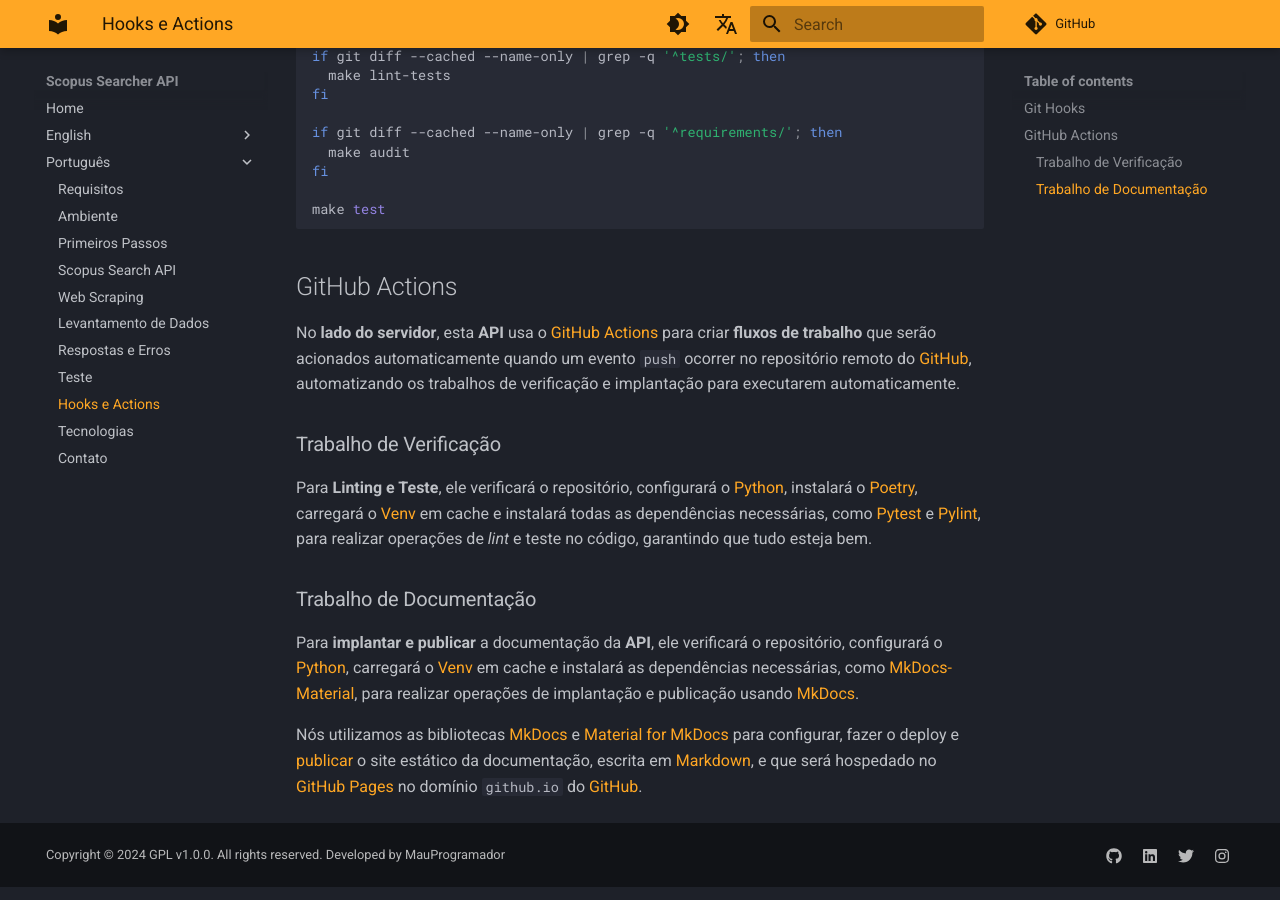
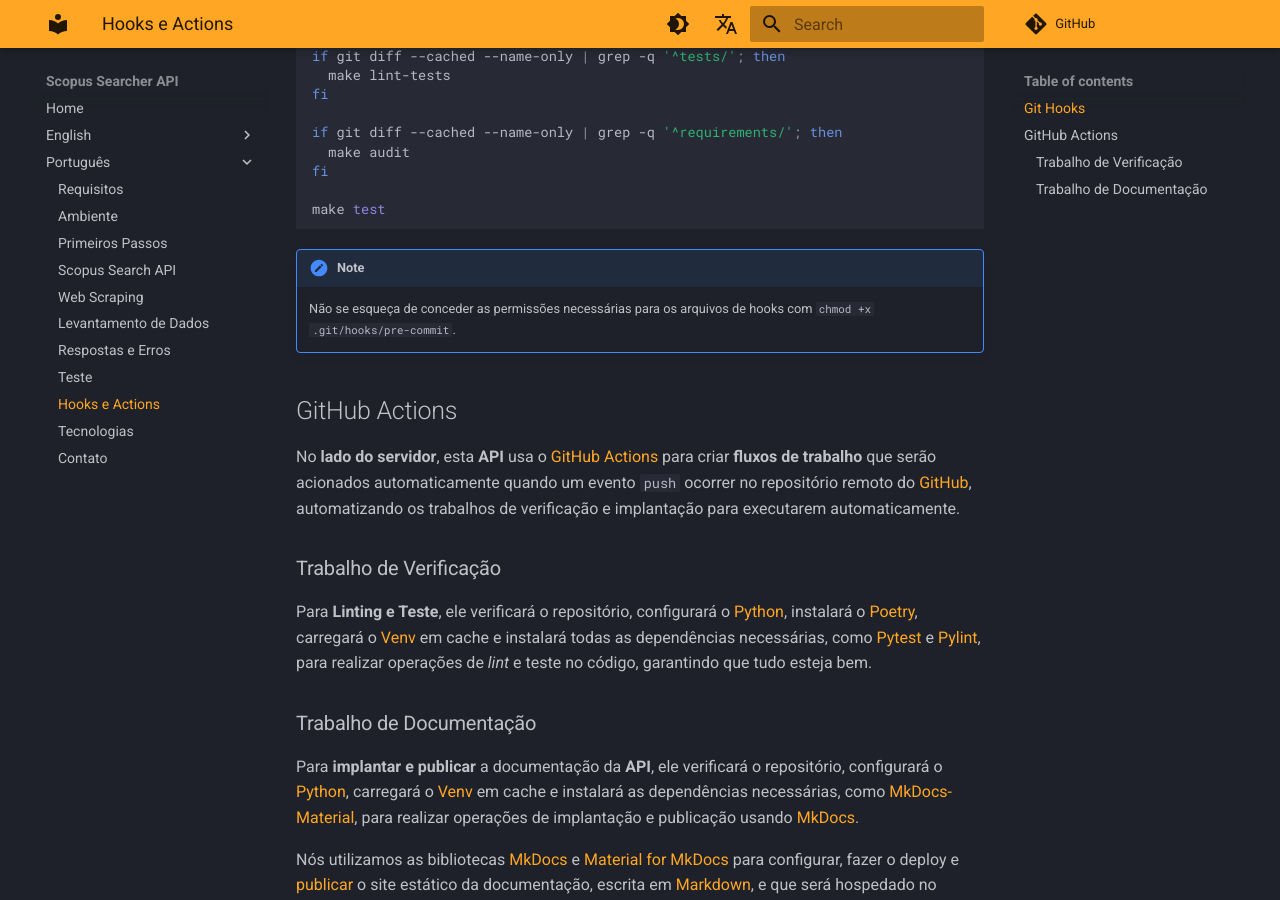
Before and after one commit to mauprogramador/scopus-survey-api, an MkDocs documentation site: the page built from docs/pt/hooks-actions.md, in a window 1280 px wide and 900 px high, scrolled down 843 px. Built offline with MkDocs 1.6.1 and Material for MkDocs 9.7.7, drawn with Linux system fonts in a browser that asks for light colours; comment, search, counter and statistics services are not loaded.

Commit message:
docs: add permission note

````diff
--- a/docs/pt/hooks-actions.md
+++ b/docs/pt/hooks-actions.md
@@ -29,6 +29,10 @@
 make test
 ```
 
+!!! note
+
+    Não se esqueça de conceder as permissões necessárias para os arquivos de hooks com `chmod +x .git/hooks/pre-commit`.
+
 ## GitHub Actions
 
 No **lado do servidor**, esta **API** usa o [GitHub Actions](https://github.com/features/actions){:target="\_blank"} para criar **fluxos de trabalho** que serão acionados automaticamente quando um evento `push` ocorrer no repositório remoto do [GitHub](https://github.com/){:target="\_blank"}, automatizando os trabalhos de verificação e implantação para executarem automaticamente.
````
Also changed, not shown: docs/en/hooks-actions.md (+4 -0 lines).
